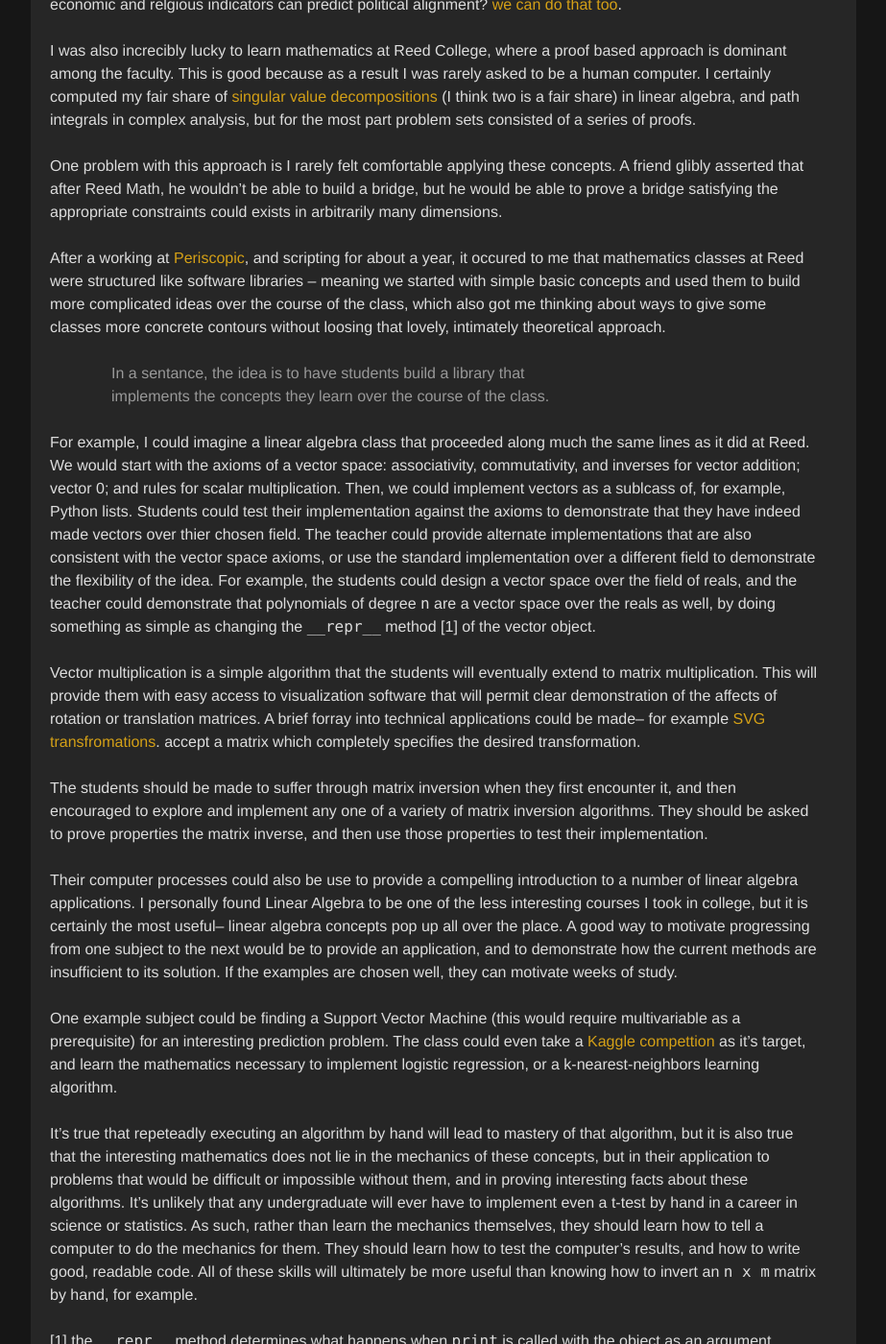
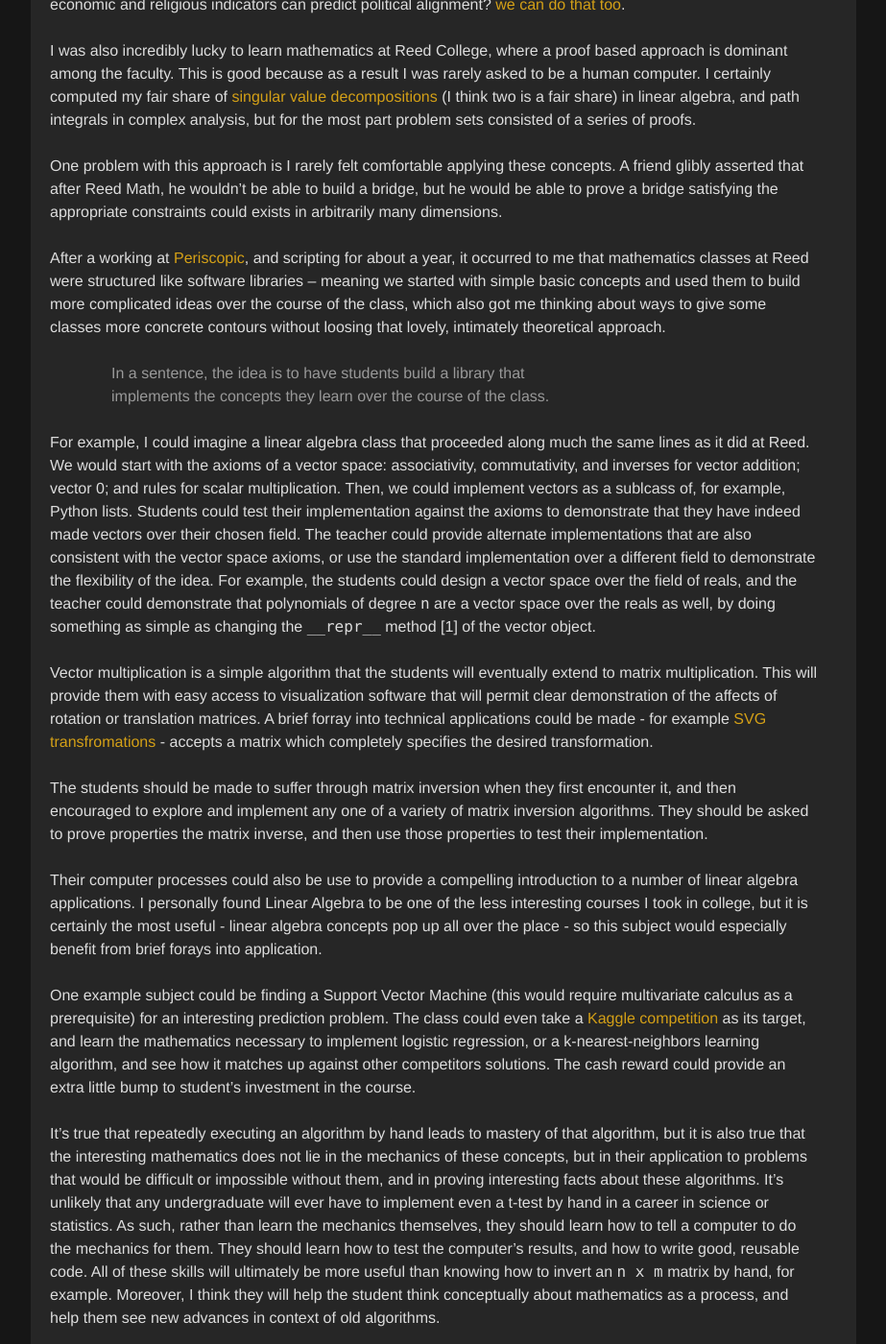
Before and after one commit to AWinterman/awinterman.github.com, a Jekyll site: the page built from _posts/2012-09-22-A-Programmers-Approach.md, in a window 1280 px wide and 1400 px high, scrolled down 277 px. Shown: the whole window at 96% size, without its empty margins (178-1101 px from the left). Built offline with Jekyll 4.4.1, drawn with Linux system fonts in a browser that asks for light colours; Markdown is read by kramdown in place of the engine named in the settings; some of the changed text lies outside the part shown.

Commit message:
spelling errors, other minor fixes

```diff
--- a/_posts/2012-09-22-A-Programmers-Approach.md
+++ b/_posts/2012-09-22-A-Programmers-Approach.md
@@ -6,15 +6,15 @@ subtitle: Why do it yourself when a computer will do it for you?
 
 
 I love mathematics. It is austere, beautiful, rigorous and logical. It is one
-of the few truely honest disciplines-- premises are defined, and deductions
+of the few truly honest disciplines-- premises are defined, and deductions
 follow clearly from first principles. Logic chases truth up the tree of
 grammar, and ultimately we develop useful conceptual tools that enable feats of
 apparent sorcery. Need to shout a message in public that only your intended
 recipient can understand? We can do that. Curious if socio-economic and
-relgious indicators can predict political alignment? [we can do that
+religious indicators can predict political alignment? [we can do that
 too](http://scott.fortmann-roe.com/docs/BiasVariance.html).
 
-I was also increcibly lucky to learn mathematics at Reed College, where a proof
+I was also incredibly lucky to learn mathematics at Reed College, where a proof
 based approach is dominant among the faculty. This is good because as a result
 I was rarely asked to be a human computer. I certainly computed my fair share
 of [singular value
@@ -28,14 +28,14 @@ build a bridge, but he would be able to prove a bridge satisfying the
 appropriate constraints could exists in arbitrarily many dimensions.
 
 After a working at [Periscopic](www.periscopic.com), and scripting for about a
-year, it occured to me that mathematics classes at Reed were structured like
+year, it occurred to me that mathematics classes at Reed were structured like
 software libraries -- meaning we started with simple basic concepts and used
 them to build more complicated ideas over the course of the class, which also
 got me thinking about ways to give some classes more concrete contours
 without loosing that lovely, intimately theoretical approach.
 
 
->> In a sentance, the idea is to have students build a library that implements the
+>> In a sentence, the idea is to have students build a library that implements the
 concepts they learn over the course of the class.
 
 
@@ -45,7 +45,7 @@ a vector space: associativity, commutativity, and inverses for vector addition;
 vector 0; and rules for scalar multiplication. Then, we could implement vectors
 as a sublcass of, for example, Python lists. Students could test their
 implementation against the axioms to demonstrate that they have indeed made
-vectors over thier chosen field. The teacher could provide alternate
+vectors over their chosen field. The teacher could provide alternate
 implementations that are also consistent with the vector space axioms, or use the
 standard implementation over a different field to demonstrate the flexibility
 of the idea. For example, the students could design a vector space over the
@@ -58,9 +58,9 @@ Vector multiplication is a simple algorithm that the students will eventually
 extend to matrix multiplication. This will provide them with easy access to
 visualization software that will permit clear demonstration of the affects of
 rotation or translation matrices. A brief forray into technical applications
-could be made-- for example [SVG
-transfromations](http://www.w3.org/TR/SVG/coords.html#TransformAttribute).
-accept a matrix which completely specifies the desired transformation.
+could be made - for example [SVG
+transfromations](http://www.w3.org/TR/SVG/coords.html#TransformAttribute) -
+accepts a matrix which completely specifies the desired transformation.
 
 
 The students should be made to suffer through matrix inversion when they first
@@ -72,32 +72,31 @@ matrix inverse, and then use those properties to test their implementation.
 Their computer processes could also be use to provide a compelling introduction
 to a number of linear algebra applications. I personally found Linear Algebra
 to be one of the less interesting courses I took in college, but it is
-certainly the most useful-- linear algebra concepts pop up all over the place.
-A good way to motivate progressing from one subject to the next would be to
-provide an application, and to demonstrate how the current methods are
-insufficient to its solution. If the examples are chosen well, they can
-motivate weeks of study.
-
+certainly the most useful - linear algebra concepts pop up all over the place -
+so this subject would especially benefit from brief forays into application.
 
 One example subject could be finding a Support Vector Machine (this would
-require multivariable as a prerequisite) for an interesting prediction problem.
+require multivariate calculus as a prerequisite) for an interesting prediction problem.
 The class could even take a [Kaggle
-compettion](http://www.kaggle.com/competitions) as it's target, and learn the
+competition](http://www.kaggle.com/competitions) as its target, and learn the
 mathematics necessary to implement logistic regression, or a
-k-nearest-neighbors learning algorithm.
+k-nearest-neighbors learning algorithm, and see how it matches up against other
+competitors solutions. The cash reward could provide an extra little bump to
+student's investment in the course.
 
-
-It's true that repeteadly executing an algorithm by hand will lead to mastery of that algorithm, but it
-is also true that the interesting mathematics does not lie in the mechanics of
-these concepts, but in their application to problems that would be difficult or
-impossible without them, and in proving interesting facts about these
-algorithms. It's unlikely that any undergraduate will ever have to implement
-even a t-test by hand in a career in science or statistics. As such, rather
-than learn the mechanics themselves, they should learn how to tell a computer
-to do the mechanics for them. They should learn how to test the computer's
-results, and how to write good, readable code. All of these skills will
-ultimately be more useful than knowing how to invert an `n x m` matrix by hand,
-for example.
+It's true that repeatedly executing an algorithm by hand leads to mastery of
+that algorithm, but it is also true that the interesting mathematics does not
+lie in the mechanics of these concepts, but in their application to problems
+that would be difficult or impossible without them, and in proving interesting
+facts about these algorithms. It's unlikely that any undergraduate will ever
+have to implement even a t-test by hand in a career in science or statistics.
+As such, rather than learn the mechanics themselves, they should learn how to
+tell a computer to do the mechanics for them. They should learn how to test the
+computer's results, and how to write good, reusable code. All of these skills
+will ultimately be more useful than knowing how to invert an `n x m` matrix by
+hand, for example. Moreover, I think they will help the student think
+conceptually about mathematics as a process, and help them see new advances in
+context of old algorithms.
 
 \[1\] the `__repr__` method determines what happens when `print` is called with
 the object as an argument.
```
